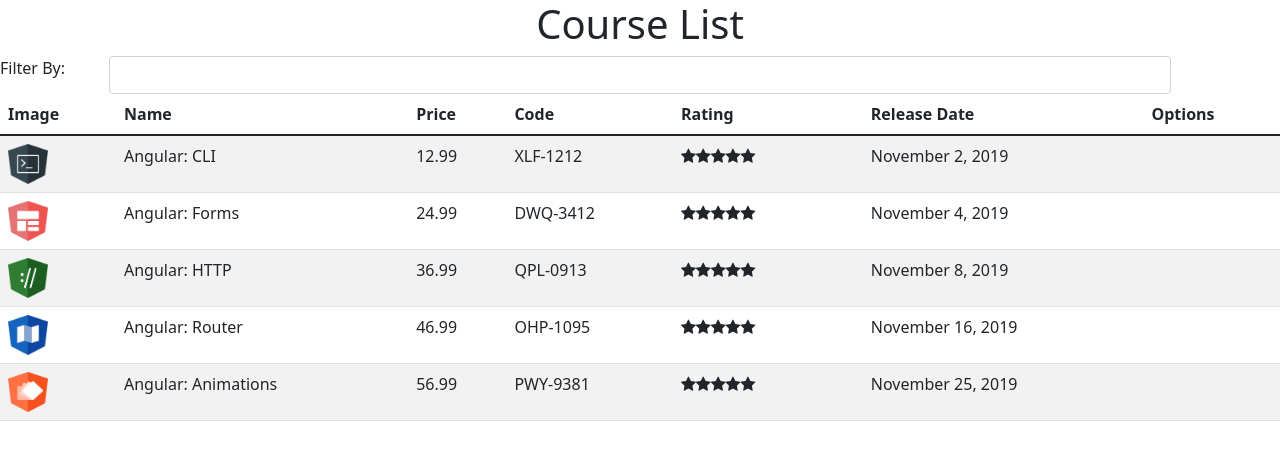
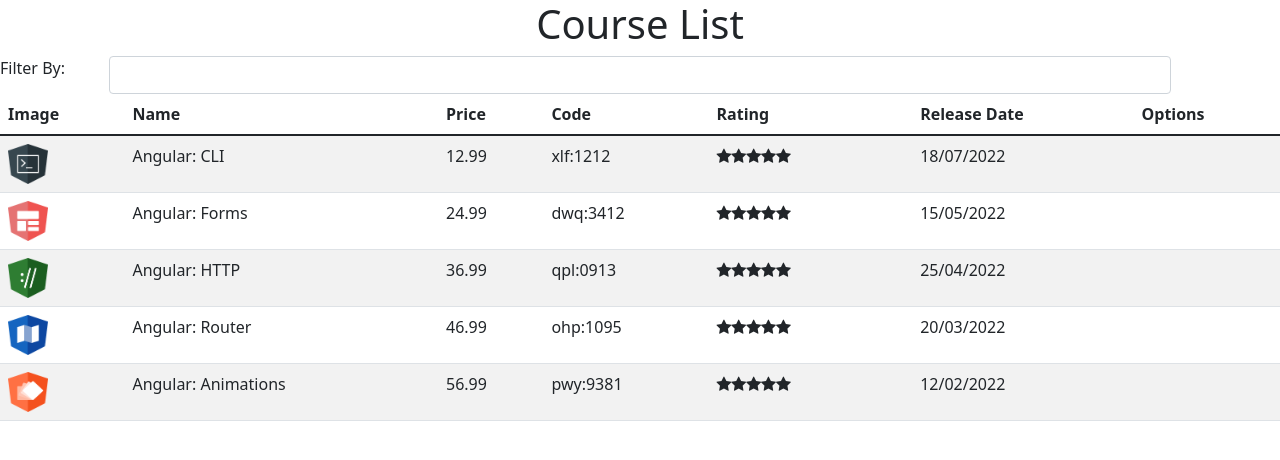
Before and after one commit to Daniel-Fonseca-da-Silva/Introducao-ao-Angular-8, an Angular app: page /Courses in a window 1280 px wide. Shown: the top 460 px of the page. Built offline with nearby package versions, Linux system fonts and the light colour scheme.

Commit message:
Transformando datas com Pipes

```diff
--- a/src/app/app.module.ts
+++ b/src/app/app.module.ts
@@ -5,12 +5,14 @@
 import { AppComponent } from './app.component';
 import { CourseListComponent } from './courses/course-list.component';
 import { StarComponent } from './stars/star.component';
+import { ReplacePipe } from './pipe/replace.pipe';
 
 @NgModule({
   declarations: [
     AppComponent,
     CourseListComponent,
-    StarComponent
+    StarComponent,
+    ReplacePipe
   ],
   imports: [
     BrowserModule,
--- a/src/app/courses/course-list.component.html
+++ b/src/app/courses/course-list.component.html
@@ -24,11 +24,12 @@
             <td><img [src]="course.imageUrl" width="40" height="40"></td>
             <td>{{ course.name }}</td>
             <td>{{ course.price }}</td>
-            <td>{{ course.code }}</td>
+            <!-- Pipe replace usado para mudar o valor de code do html -->
+            <td>{{ course.code | lowercase | replace: '-':':' }}</td>
             <td>
                 <app-star [rating]="course.rating"></app-star>
             </td>
-            <td>{{ course.releaseDate }}</td>
+            <td>{{ course.releaseDate | date: 'dd/MM/yyyy' }}</td>
             <td></td>
         </tr>
     </tbody>
--- a/src/app/courses/course.service.ts
+++ b/src/app/courses/course.service.ts
@@ -17,7 +17,7 @@
     {
         id: 1,
         name: 'Angular: CLI',
-        releaseDate: 'November 2, 2019',
+        releaseDate: new Date(2022, 6, 18),
         description: 'Neste curso, os alunos irão obter um grande conhecimento nos principais recursos do CLI.',
         duration: 120,
         code: 'XLF-1212',
@@ -28,7 +28,7 @@
     {
         id: 2,
         name: 'Angular: Forms',
-        releaseDate: 'November 4, 2019',
+        releaseDate: new Date(2022, 4, 15),
         description: 'Neste curso, os alunos irão obter um conhecimento aprofundado sobre os recursos disponíveis no módulo de Forms.',
         duration: 80,
         code: 'DWQ-3412',
@@ -39,7 +39,7 @@
     {
         id: 3,
         name: 'Angular: HTTP',
-        releaseDate: 'November 8, 2019',
+        releaseDate: new Date(2022, 3, 25),
         description: 'Neste curso, os alunos irão obter um conhecimento aprofundado sobre os recursos disponíveis no módulo de HTTP.',
         duration: 80,
         code: 'QPL-0913',
@@ -50,7 +50,7 @@
     {
         id: 4,
         name: 'Angular: Router',
-        releaseDate: 'November 16, 2019',
+        releaseDate: new Date(2022, 2, 20),
         description: 'Neste curso, os alunos irão obter um conhecimento aprofundado sobre os recursos disponíveis no módulo de Router.',
         duration: 80,
         code: 'OHP-1095',
@@ -61,7 +61,7 @@
     {
         id: 5,
         name: 'Angular: Animations',
-        releaseDate: 'November 25, 2019',
+        releaseDate: new Date(2022, 1, 12),
         description: 'Neste curso, os alunos irão obter um conhecimento aprofundado sobre os recursos disponíveis sobre Animation.',
         duration: 80,
         code: 'PWY-9381',
--- a/src/app/courses/course.ts
+++ b/src/app/courses/course.ts
@@ -6,6 +6,6 @@
     code: string = '';
     duration: number = 0;
     rating: number = 0;
-    releaseDate: String = '';
+    releaseDate: Date = new Date;
     imageUrl: string = '';
 }
--- /dev/null
+++ b/src/app/pipe/replace.pipe.ts
@@ -0,0 +1,11 @@
+import { Pipe, PipeTransform } from "@angular/core";
+
+@Pipe({
+    name: 'replace'
+})
+export class ReplacePipe implements PipeTransform {
+    transform(value: string, char: string, valueToReplace: string) {
+        return value.replace(char, valueToReplace);
+    }
+
+}
```
